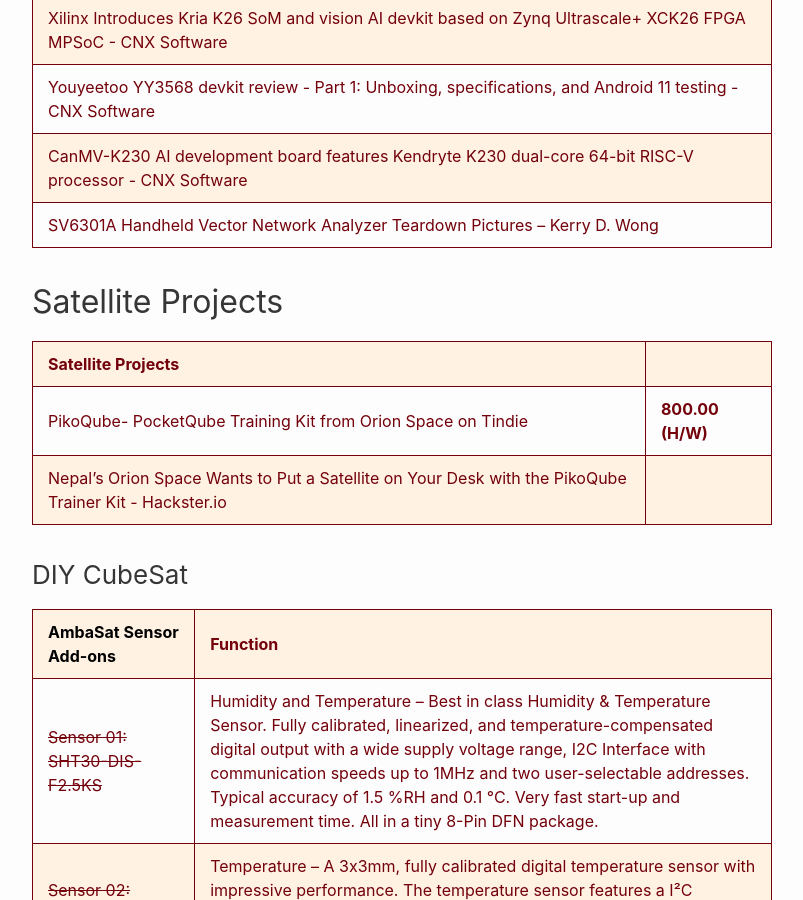
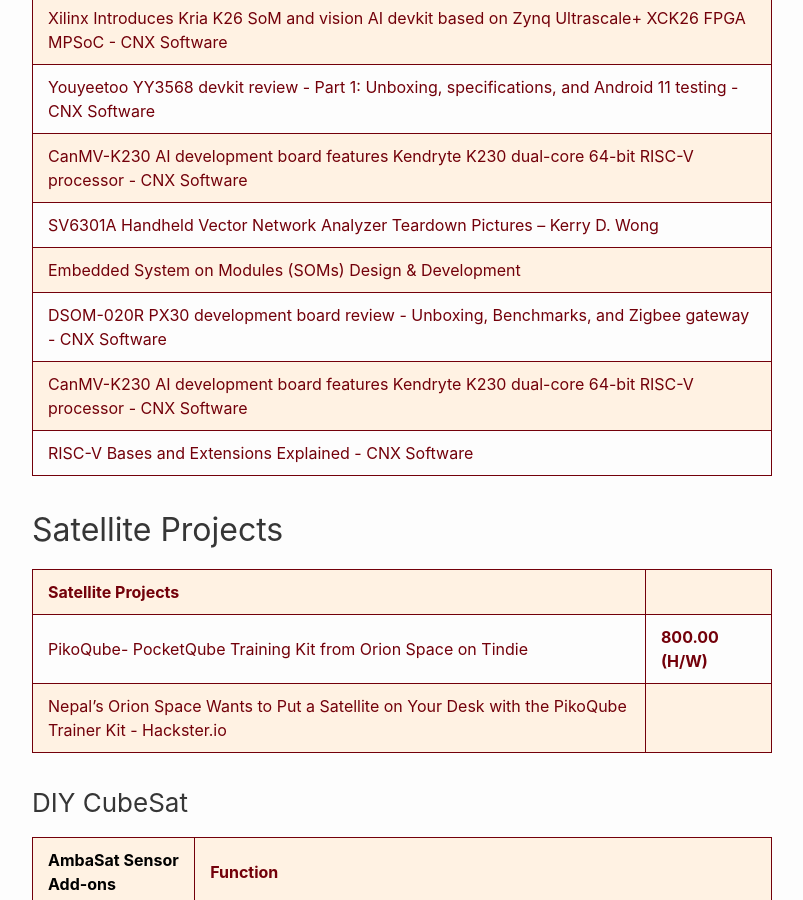
Before and after one commit to RalphHightower/RalphHightower, a Jekyll site: the page built from HardwareLinks.md, in a window 1280 px wide and 900 px high, scrolled down 32394 px. Shown: the whole window, without its empty margins (238-1041 px from the left). Built offline with Jekyll 4.4.1, drawn with Linux system fonts in a browser that asks for light colours; our own code applies the rules of GitHub Pages for plain Markdown files.

Commit message:
[docs](doc): HardwareLinks(extended description)

```diff
--- a/HardwareLinks.md
+++ b/HardwareLinks.md
@@ -122,7 +122,7 @@
 | [iwavesystems SBC](https://www.iwavesystems.com/form-factor/sbc-cots/ ) | (H/W) |
 | [iwavesystems AM62Ax Based OSM-LF Module](https://www.iwavesystems.com/product/ti-am62ax-based-osm-lf-module/# )
 | [Jameco](https://www.jameco.com/c/Fans-Cooling.html) | (H/W) |
-| [Kendryte K230 RISC-V Development Board – CanMV-K230 – AnalogLamb](https://www.analoglamb.com/product/kendryte-k230-risc-v-development-board-canmv-k230/ ) | $49.99 |
+| [Kendryte K230 RISC-V Development Board – CanMV-K230 – AnalogLamb](https://www.analoglamb.com/product/kendryte-k230-risc-v-development-board-canmv-k230/ ) | (H/W) $49.99 |
 | **[Khadas 5G NR Module](https://www.khadas.com/product-page/5g-nr-module)** | (H/W) $239.90 |
 | [Khadas \(ARM Single Board Computers\)](https://www.khadas.com/shop?Collection=All) | (H/W) |
 | [Khadas / VIM4 w/ NPU, Active Cooling](https://www.khadas.com/product-page/vim4 ) | (H/W) $$239.90 w/ NPU, Active Cooling|
@@ -565,6 +565,10 @@
 | [Youyeetoo YY3568 devkit review - Part 1: Unboxing, specifications, and Android 11 testing - CNX Software](https://www.cnx-software.com/2023/08/25/youyeetoo-yy3568-devkit-review-part-1-unboxing-specifications-and-android-11-testing/ ) |
 | [CanMV-K230 AI development board features Kendryte K230 dual-core 64-bit RISC-V processor - CNX Software](https://www.cnx-software.com/2023/10/24/canmv-k230-ai-development-board-features-kendryte-k230-dual-core-64-bit-risc-v-processor/ ) |
 | [SV6301A Handheld Vector Network Analyzer Teardown Pictures – Kerry D. Wong](http://www.kerrywong.com/2023/10/15/sv6301a-handheld-vector-network-analyzer-teardown-pictures/ ) |
+| [Embedded System on Modules (SOMs) Design & Development](https://www.dusuniot.com/landing-pages/som-developer/ ) |
+| [DSOM-020R PX30 development board review - Unboxing, Benchmarks, and Zigbee gateway - CNX Software](https://www.cnx-software.com/2023/10/24/dsom-020r-px30-development-board-review-unboxing-benchmarks-and-zigbee-gateway/ ) |
+| [CanMV-K230 AI development board features Kendryte K230 dual-core 64-bit RISC-V processor - CNX Software](https://www.cnx-software.com/2023/10/24/canmv-k230-ai-development-board-features-kendryte-k230-dual-core-64-bit-risc-v-processor/ ) |
+| [RISC-V Bases and Extensions Explained - CNX Software](https://www.cnx-software.com/2019/08/27/risc-v-bases-and-extensions-explained/ ) |
 
 [^21]: • 1.5GHz quad-core 64-bit ARM Cortex-A72 CPU (Roughly 3× performance)<br />• 1GB, 2GB, or 4GB of LPDDR4 SDRAM<br />• Full-throughput Gigabit Ethernet<br />• Dual-band 802.11ac wireless networking<br />• Bluetooth 5.0<br />• Two USB 3.0 and two USB 2.0 ports<br />• Dual monitor support, at resolutions up to 4K<br />• VideoCore VI graphics, supporting OpenGL ES 3.x<br />• 4Kp60 hardware decode of HEVC video<br />Complete compatibility with earlier Raspberry Pi products
 
```
